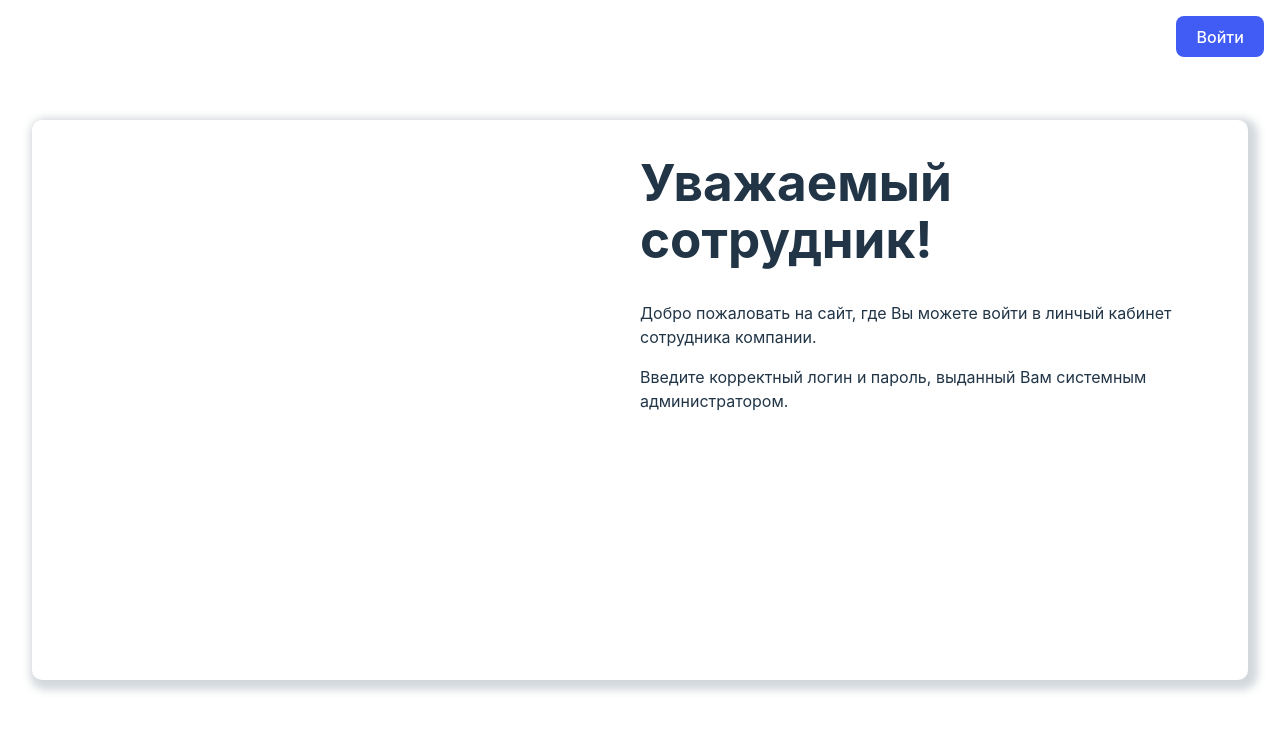
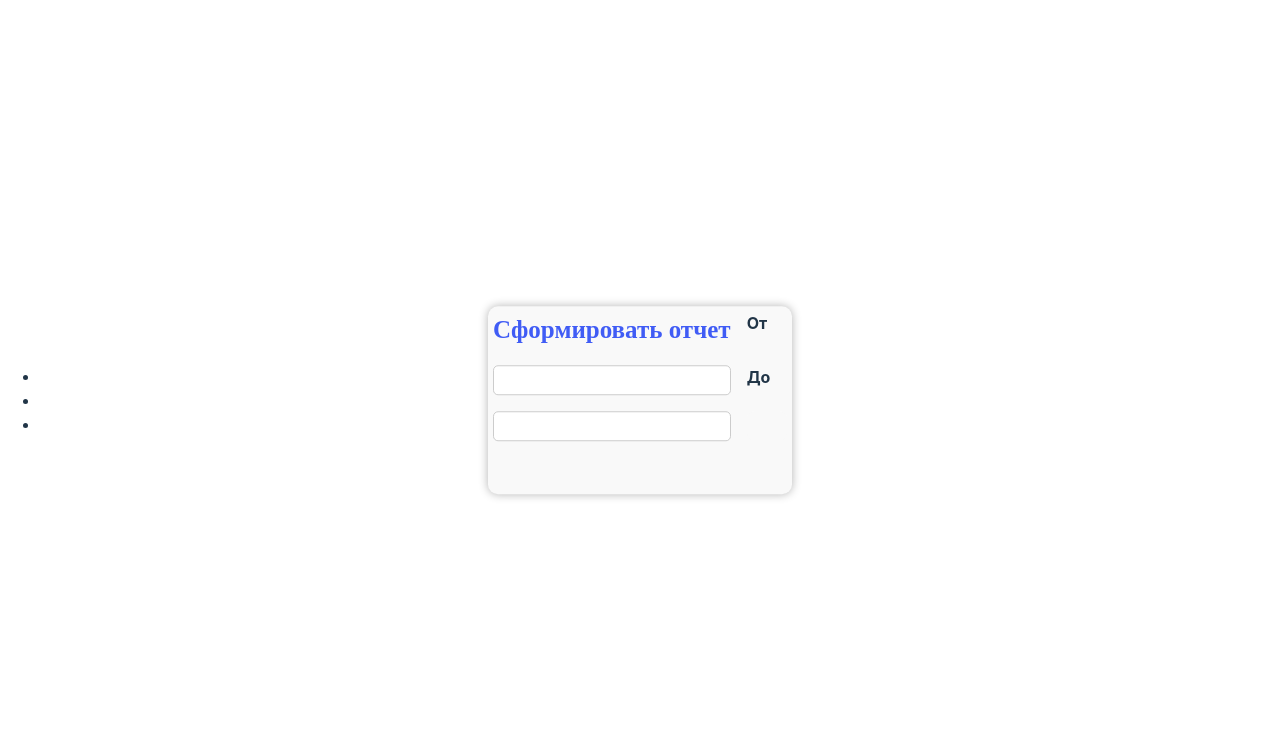
Before and after one commit to andrew-dot-exe/sirius-digital-hackathon, a React (Vite) app in the folder fired-forms-frontend/: page /report in a window 1280 px wide. Shown: the top 732 px of the page. Built offline with nearby package versions, Linux system fonts and the light colour scheme.

Commit message:
update styles

```diff
--- a/fired-forms-frontend/src/App.css
+++ b/fired-forms-frontend/src/App.css
@@ -5,6 +5,7 @@
   box-sizing: border-box;
 }
 
+<<<<<<< HEAD
 .home-content
 {
   width: 95%;
@@ -20,3 +21,8 @@
   justify-content: center;
   box-shadow: 4px 4px 8px 6px rgba(34, 60, 80, 0.2);;
 }
+=======
+ul li {
+	list-style: none;
+}
+>>>>>>> f2a110ae84ae6e086cf1703236abfa4a2026c180
--- a/fired-forms-frontend/src/App.jsx
+++ b/fired-forms-frontend/src/App.jsx
@@ -1,36 +1,27 @@
-import { useState } from 'react';
 import './App.css';
-import LoginButton from './components/LoginButton';
-import LoginForm from './components/LoginForm';
+import {Routes, Route, Link} from "react-router-dom"
+// Import the pages
+import Home from "./Pages/Home";
+import ReportPage from "./Pages/ReportPage";
+
 
 function App() {
-    const [isFormVisible, setFormVisible] = useState(false);
-    const [isLoginButtonVisible, setLoginButtonVisible] = useState(true);
 
-    const ToggleVisibleLoginForm = () => {
-        setFormVisible(true);
-        setLoginButtonVisible(false);
-    };
 
-    const CloseLoginForm = () => {
-        setFormVisible(false);
-        setLoginButtonVisible(true);
-    };
-
-    return (
-        <div className='App'>
-            <div className='home-content'>
-              <div className='home-image'></div>
-              <div className='home-text'>
-                <h1>Уважаемый сотрудник!</h1>
-                <p>Добро пожаловать на сайт, где Вы можете войти в линчый кабинет сотрудника компании.</p>
-                <p>Введите корректный логин и пароль, выданный Вам системным администратором.</p>
-              </div>
-            </div>
-            {isLoginButtonVisible && <LoginButton onClick={ToggleVisibleLoginForm} />}
-            {isFormVisible && <LoginForm onClose={CloseLoginForm} />}
-        </div>
-    );
+  return (
+    <div className="App">
+		<Routes>
+		<Route exact path="/" element={<Home />} />
+		<Route exact path="home" element={<Home />} />
+		<Route exact path="report" element={<ReportPage />} />
+		</Routes>
+		<ul>
+			<li><Link to="/"></Link></li>
+			<li><Link to="home"></Link></li>
+			<li><Link to="report"></Link></li>
+		</ul>
+	</div>
+  )
 }
 
 export default App;
--- /dev/null
+++ b/fired-forms-frontend/src/Pages/ReportPage.jsx
@@ -0,0 +1,33 @@
+import React from 'react'
+import { useState } from 'react'
+import "../styles/ReportPage.css"
+
+function ReportPage() {
+    const [ot, setOt] = useState('');
+    const [to, setTo] = useState('');
+	return (
+		<div >
+            <form className='report-form'>
+				<p>Сформировать отчет</p>
+				<label htmlFor="ot">От</label>
+                <input
+                    type="text"
+                    id="ot"
+                    value={ot}
+                    onChange={(e) => setOt(e.target.value)}
+                    required
+                />
+                <label htmlFor="to">До</label>
+                <input
+                    type="text"
+                    id="to"
+                    value={to}
+                    onChange={(e) => setTo(e.target.value)}
+                    required
+                />
+                <button type = "enter"></button>
+			</form>
+		</div>
+	)
+}
+export default ReportPage;
```
Also changed, not shown: fired-forms-frontend/src/components/Home.jsx (deleted, +0 -9 lines).
